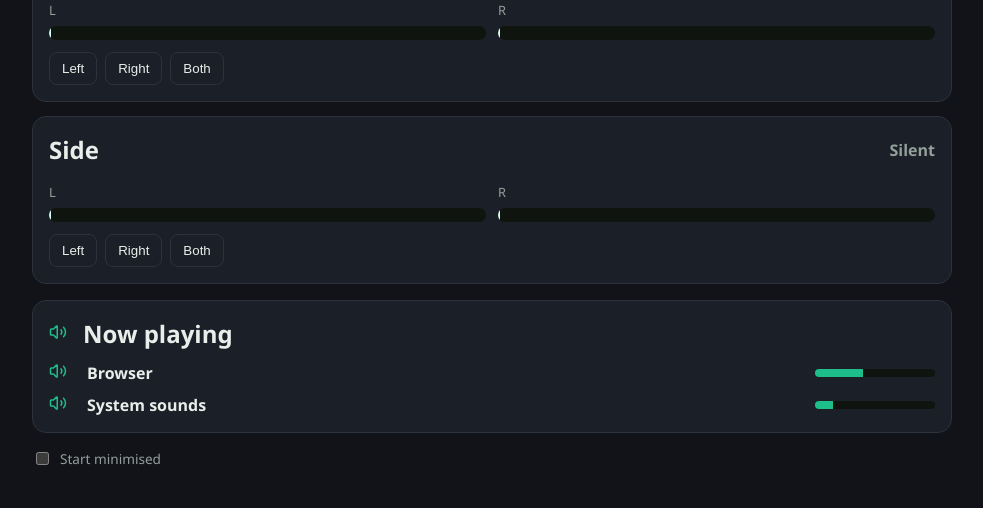
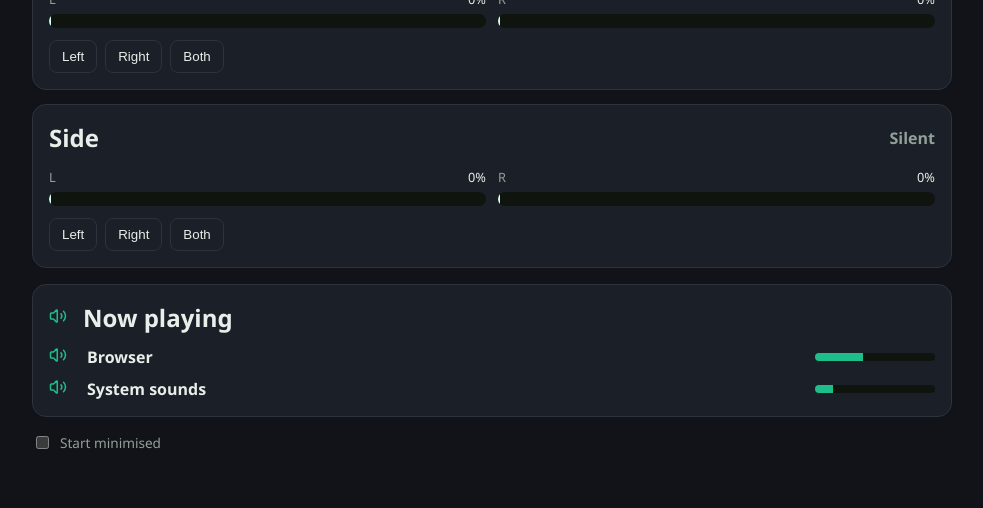
Before and after one commit to jdbnet/stereoscope, a website built with Vite: page frontend/index.html in a window 1280 px wide. Shown: the part 594-1102 px from the top of the page, without its empty margins (148-1131 px from the left). Built offline with nearby package versions, Linux system fonts and the light colour scheme; what @wailsio/runtime would draw is missing.

Commit message:
refactor: :recycle: update meter rendering to use smooth level calculations and enhance CSS for meter labels

```diff
--- a/frontend/public/style.css
+++ b/frontend/public/style.css
@@ -71,7 +71,8 @@ button:hover, select:hover { border-color: var(--accent); }
 
 .meters { display: grid; grid-template-columns: 1fr 1fr; gap: 12px; margin-top: 14px; }
 
-.meter span { font-size: 0.8rem; color: var(--muted); }
+.meter-label { display: flex; justify-content: space-between; align-items: baseline; font-size: 0.8rem; color: var(--muted); }
+.pct { min-width: 3.2em; text-align: right; font-variant-numeric: tabular-nums; color: var(--text); }
 
 .track {
   position: relative;
@@ -84,8 +85,6 @@ button:hover, select:hover { border-color: var(--accent); }
 
 .fill { height: 100%; background: var(--accent); }
 .hold { position: absolute; top: 0; bottom: 0; width: 2px; background: #d7fff0; }
-
-.balance { margin-top: 10px; color: #f0c674; font-size: 0.9rem; }
 
 .tests { display: flex; gap: 8px; margin-top: 12px; }
 
--- a/frontend/src/main.ts
+++ b/frontend/src/main.ts
@@ -105,17 +105,23 @@ function meter(name: string, level: number, held: number): string {
   const pct = Math.min(100, Math.round(level * 100));
   const hold = Math.min(100, Math.round(held * 100));
   return `<div class="meter">
-    <span>${name}</span>
+    <div class="meter-label"><span>${name}</span><span class="pct">${pct}%</span></div>
     <div class="track"><div class="fill" style="width:${pct}%"></div><div class="hold" style="left:${hold}%"></div></div>
   </div>`;
 }
 
-function balance(left: number, right: number, leftOn: boolean, rightOn: boolean): string {
-  if (!leftOn || !rightOn) return "";
-  const quiet = Math.min(left, right);
-  const loud = Math.max(left, right);
-  if (quiet <= 0 || loud / quiet < 2) return "";
-  return `<p class="balance">${left > right ? "Louder on the left" : "Louder on the right"}</p>`;
+const shownLevel = new Map<string, { left: number; right: number }>();
+
+function smoothLevel(id: string, sideName: "left" | "right", level: number): number {
+  let pair = shownLevel.get(id);
+  if (!pair) {
+    pair = { left: level, right: level };
+    shownLevel.set(id, pair);
+  }
+  const target = Math.min(1, Math.max(0, level));
+  const next = pair[sideName] + (target - pair[sideName]) * 0.22;
+  pair[sideName] = Math.abs(next - target) < 0.004 ? target : next;
+  return pair[sideName];
 }
 
 function render() {
@@ -143,10 +149,9 @@ function render() {
       return `<article class="card" data-pair="${escape(lv.pair.id)}">
         <header><h2>${escape(lv.pair.label)}</h2><p class="status ${text === "Silent" ? "silent" : ""}">${text}</p></header>
         <div class="meters">
-          ${meter("L", lv.left, holdPeak(lv.pair.id, "left", lv.left))}
-          ${meter("R", lv.right, holdPeak(lv.pair.id, "right", lv.right))}
+          ${meter("L", smoothLevel(lv.pair.id, "left", lv.left), holdPeak(lv.pair.id, "left", lv.left))}
+          ${meter("R", smoothLevel(lv.pair.id, "right", lv.right), holdPeak(lv.pair.id, "right", lv.right))}
         </div>
-        ${balance(lv.left, lv.right, leftOn, rightOn)}
         ${tests}
       </article>`;
     })
@@ -283,18 +288,16 @@ function updateMeters() {
     const fills = card.querySelectorAll<HTMLElement>(".fill");
     const holds = card.querySelectorAll<HTMLElement>(".hold");
     const sides = [
-      [lv.left, holdPeak(lv.pair.id, "left", lv.left)],
-      [lv.right, holdPeak(lv.pair.id, "right", lv.right)],
+      [smoothLevel(lv.pair.id, "left", lv.left), holdPeak(lv.pair.id, "left", lv.left)],
+      [smoothLevel(lv.pair.id, "right", lv.right), holdPeak(lv.pair.id, "right", lv.right)],
     ] as const;
+    const labels = card.querySelectorAll<HTMLElement>(".pct");
     sides.forEach(([level, held], index) => {
-      if (fills[index]) fills[index].style.width = `${Math.min(100, Math.round(level * 100))}%`;
+      const pct = Math.min(100, Math.round(level * 100));
+      if (fills[index]) fills[index].style.width = `${pct}%`;
       if (holds[index]) holds[index].style.left = `${Math.min(100, Math.round(held * 100))}%`;
+      if (labels[index]) labels[index].textContent = `${pct}%`;
     });
-    const note = balance(lv.left, lv.right, leftOn, rightOn);
-    let existing = card.querySelector(".balance");
-    if (note && existing) existing.outerHTML = note;
-    else if (note) card.querySelector(".meters")?.insertAdjacentHTML("afterend", note);
-    else existing?.remove();
   }
 }
 
```
